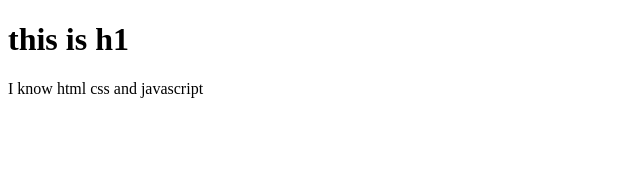
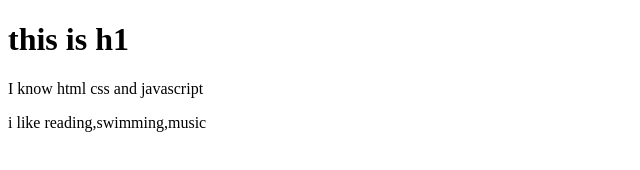
Before and after one commit to Priyanshi-Tiwari/revision-repo, a plain HTML site: page index.html in a window 1280 px wide. Shown: the whole page, without its empty margins (0-640 px from the left). Drawn offline with Linux system fonts and the light colour scheme.

Commit message:
Update index.html

```diff
--- a/index.html
+++ b/index.html
@@ -9,6 +9,7 @@
 <body>
     <h1>this is h1</h1>
     <p>I know html css and javascript</p>
+    <p>i like reading,swimming,music</p>
 
 </body>
 </html>
```
